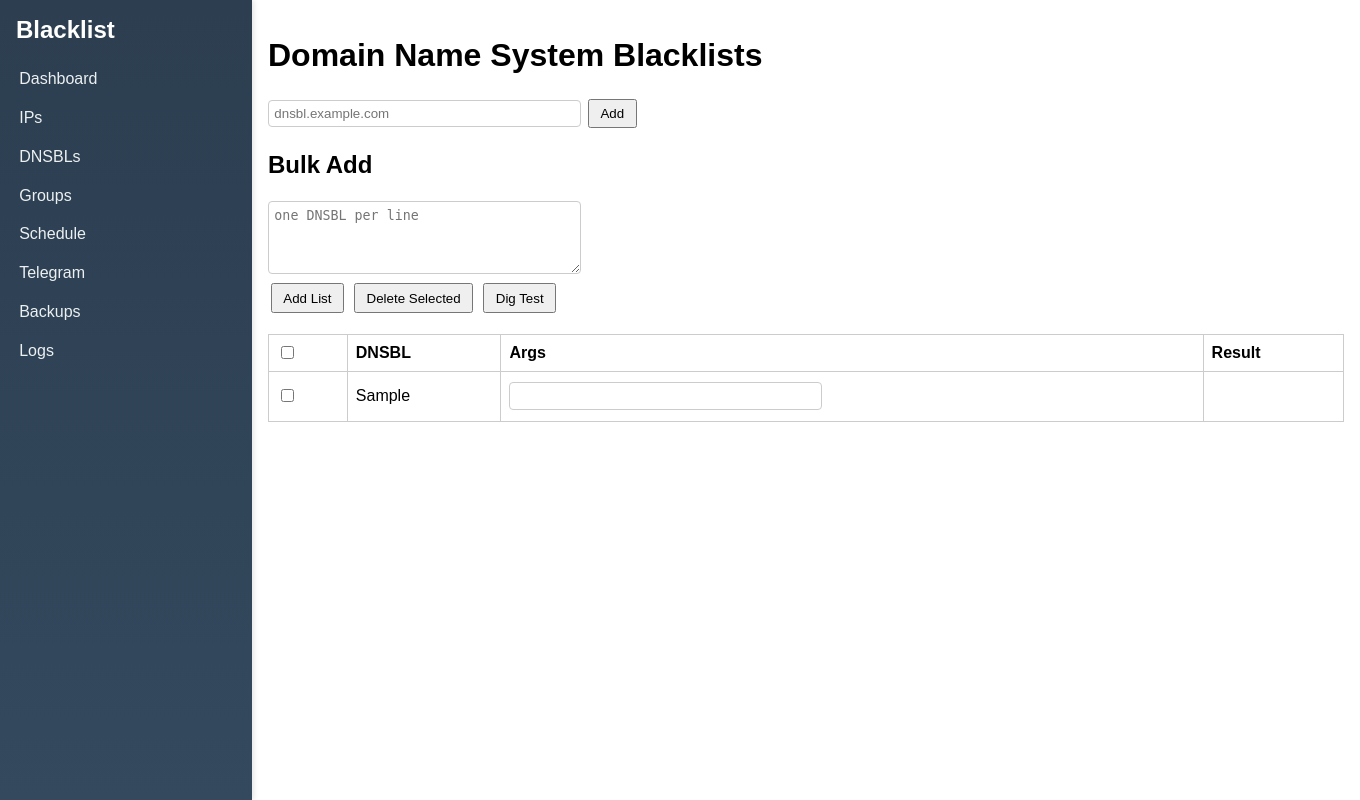
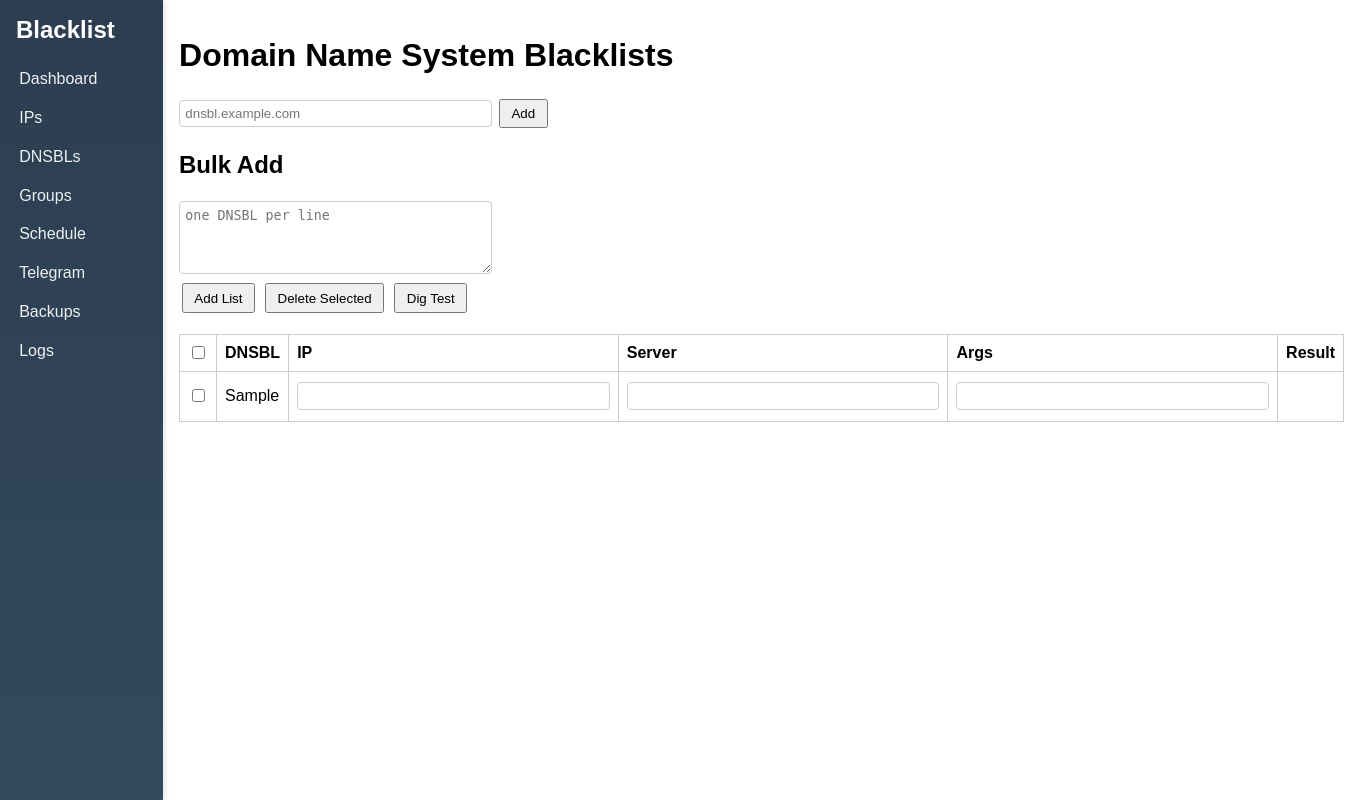
Before and after one commit to Lavine12/Bash, a Flask app: page /dnsbls in a window 1360 px wide. Run offline with Flask 3, Linux system fonts and the light colour scheme; tables that the repository leaves empty hold one stand-in row (values such as "Sample post").

Commit message:
Add dig IP/server columns and improve UI

```diff
--- a/blacklist_monitor/app.py
+++ b/blacklist_monitor/app.py
@@ -371,8 +371,20 @@ def dig_selected_dnsbls():
             if not row:
                 continue
             domain = row[0]
+            ip = request.form.get(f'dig_ip_{did}', '').strip()
+            server = request.form.get(f'dig_server_{did}', '').strip()
             args = request.form.get(f'dig_arg_{did}', '')
-            cmd = ['dig', domain] + args.split()
+            query = domain
+            if ip:
+                try:
+                    rev = '.'.join(reversed(ip.split('.')))
+                    query = f'{rev}.{domain}'
+                except Exception:
+                    pass
+            cmd = ['dig', '+short', query]
+            if server:
+                cmd.append('@' + server)
+            cmd += args.split()
             try:
                 out = subprocess.check_output(cmd, stderr=subprocess.STDOUT, universal_newlines=True, timeout=5)
                 lines = [l for l in out.splitlines() if l.strip()]
--- a/blacklist_monitor/static/style.css
+++ b/blacklist_monitor/static/style.css
@@ -87,9 +87,11 @@ button, input[type="submit"] {
 .token-input {
     width: 380px;
 }
-.chatid-input,
+.chatid-input {
+    width: 180px;
+}
 .name-input {
-    width: 180px;
+    width: 220px;
 }
 .telegram-time-input {
     padding: 0.4em;
@@ -154,6 +156,10 @@ button, input[type="submit"] {
 
 .time-unit {
     margin: 0 0.4em;
+}
+
+.time-label {
+    margin-right: 0.8em;
 }
 
 /* wider date selector for schedule calendar */
--- a/blacklist_monitor/templates/dnsbls.html
+++ b/blacklist_monitor/templates/dnsbls.html
@@ -17,6 +17,8 @@
         <tr>
             <th><input type="checkbox" onclick="toggleAll(this)"></th>
             <th>DNSBL</th>
+            <th>IP</th>
+            <th>Server</th>
             <th>Args</th>
             <th>Result</th>
         </tr>
@@ -24,6 +26,8 @@
         <tr>
             <td><input type="checkbox" name="dnsbl_id" value="{{ dnsbl[0] }}"></td>
             <td>{{ dnsbl[1] }}</td>
+            <td><input type="text" name="dig_ip_{{ dnsbl[0] }}" class="telegram-input" value="{{ request.form.get('dig_ip_' ~ dnsbl[0], '') }}"></td>
+            <td><input type="text" name="dig_server_{{ dnsbl[0] }}" class="telegram-input" value="{{ request.form.get('dig_server_' ~ dnsbl[0], '') }}"></td>
             <td><input type="text" name="dig_arg_{{ dnsbl[0] }}" class="telegram-input" value="{{ request.form.get('dig_arg_' ~ dnsbl[0], '') }}"></td>
             <td>{{ dig_results[dnsbl[0]] if dig_results and dnsbl[0] in dig_results else '' }}</td>
         </tr>
--- a/blacklist_monitor/templates/telegram.html
+++ b/blacklist_monitor/templates/telegram.html
@@ -19,6 +19,7 @@
 </form>
 <p>Available placeholders: <code>{ip}</code>, <code>{dnsbl}</code>, <code>{remark}</code>, <code>{date}</code>, <code>{time}</code>, <code>{count}</code></p>
 <p class="placeholder-help">Use these tags inside the alert message to insert the IP address, DNSBL name, your remark, the current date and time, or the number of listings.</p>
+<p class="small-note">Set <em>Resend Times</em> to 0 to send a single alert after each check. A higher value will resend the alert that many times before the next scheduled check.</p>
 
 <h2>Saved Chats</h2>
 <form method="post">
```
